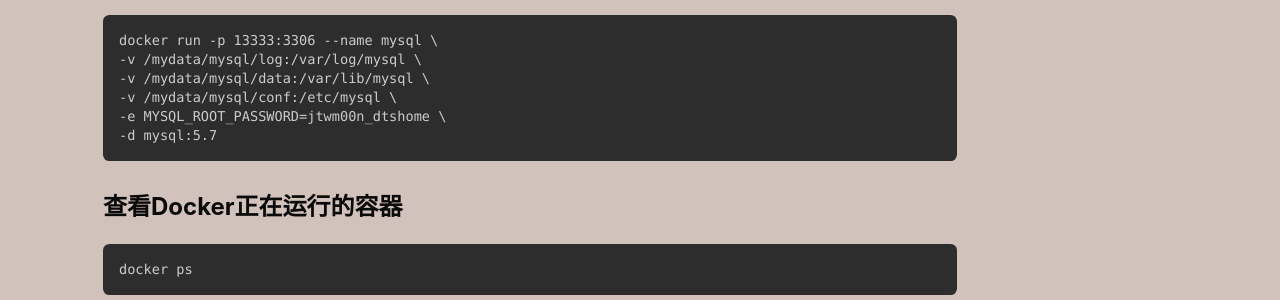
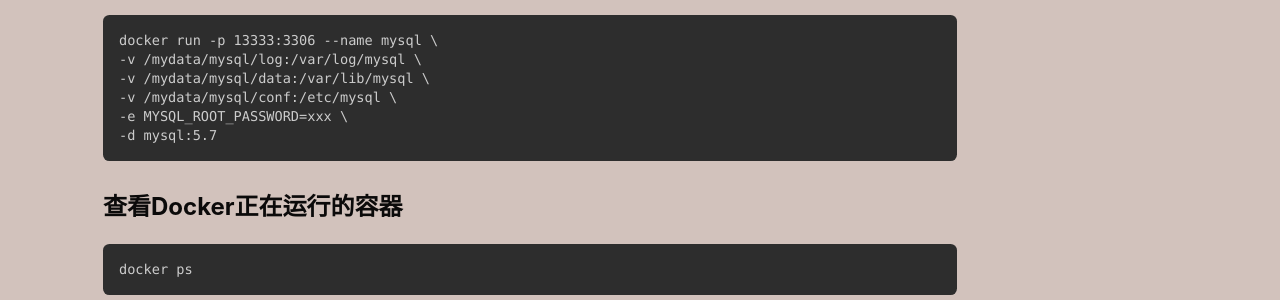
Before and after one commit to Still1/Still1.github.io, a Jekyll site: the page built from _posts/2020-06-01-Docker安装以及常用命令.md, in a window 1280 px wide and 900 px high, scrolled down 1585 px. Shown: the part 228-528 px from the top of the window. Built offline with Jekyll 4.4.1, drawn with Linux system fonts in a browser that asks for light colours; nearby versions of some CDN libraries.

Commit message:
更新文章

````diff
--- a/_posts/2020-06-01-Docker安装以及常用命令.md
+++ b/_posts/2020-06-01-Docker安装以及常用命令.md
@@ -82,7 +82,7 @@ docker run -p 13333:3306 --name mysql \
 -v /mydata/mysql/log:/var/log/mysql \
 -v /mydata/mysql/data:/var/lib/mysql \
 -v /mydata/mysql/conf:/etc/mysql \
--e MYSQL_ROOT_PASSWORD=jtwm00n_dtshome \
+-e MYSQL_ROOT_PASSWORD=xxx \
 -d mysql:5.7
 ```
 
````
